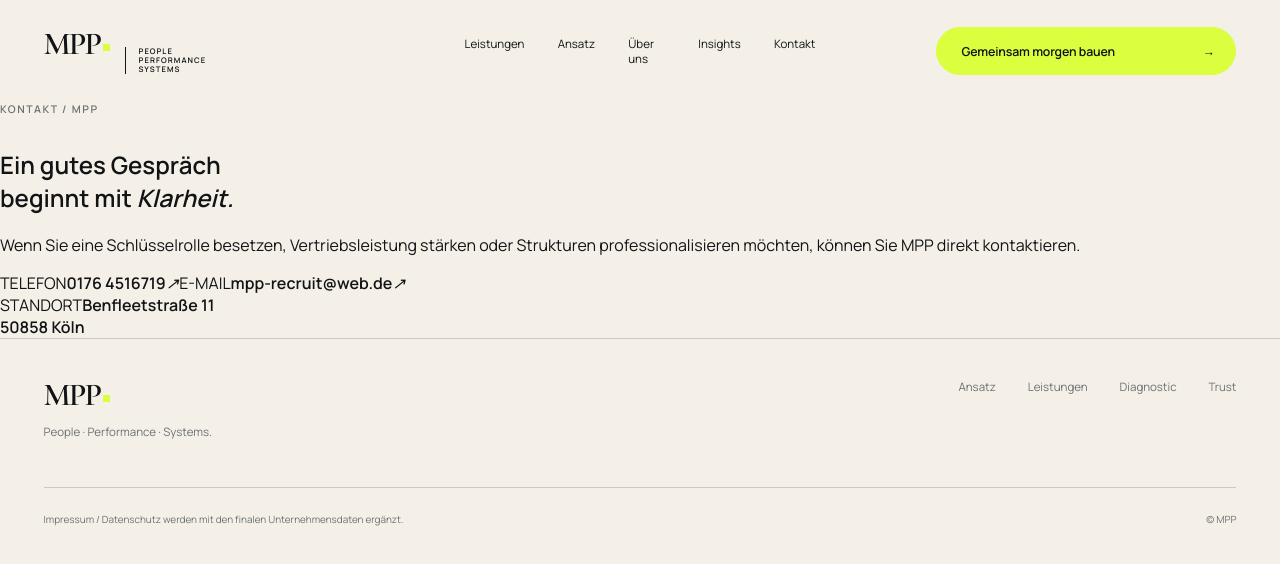
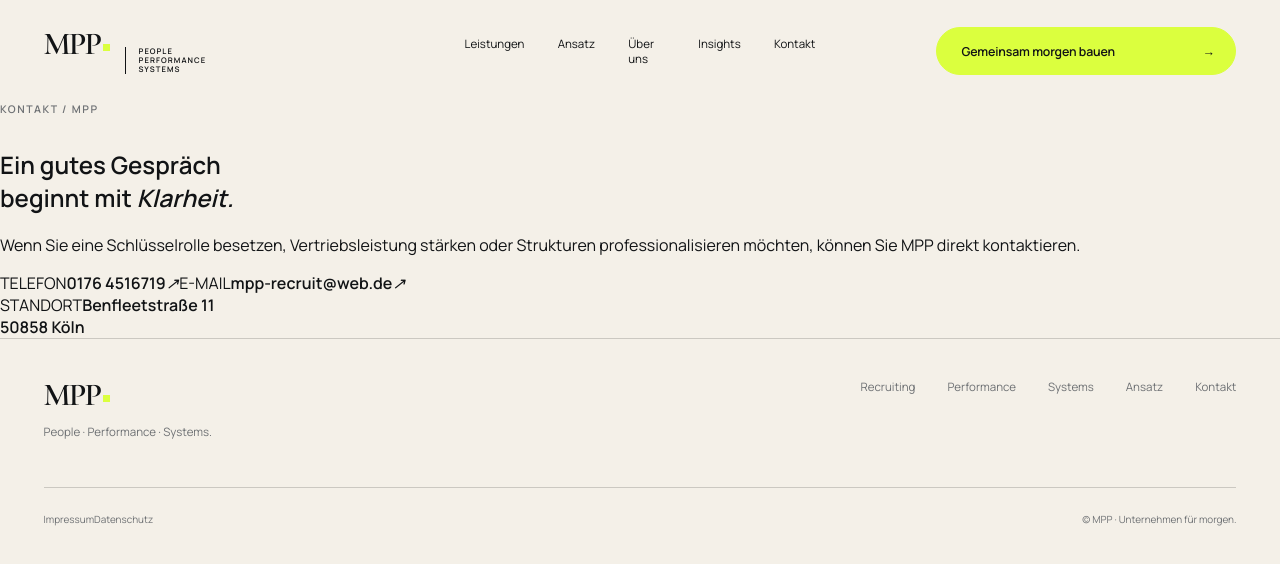
Before and after one commit to ravoeee-droid/MPP-Repo, a Next.js app: page /kontakt in a window 1280 px wide. Shown: the top 564 px of the page. Built offline with nearby package versions, Linux system fonts and the light colour scheme.

Commit message:
Add complete MPP footer navigation and legal links

```diff
--- a/components/mpp/site-footer.tsx
+++ b/components/mpp/site-footer.tsx
@@ -7,15 +7,21 @@ export function SiteFooter() {
       </div>
 
       <div className="site-footer__links">
-        <a href="#operating-system">Ansatz</a>
-        <a href="#services">Leistungen</a>
-        <a href="#diagnostic">Diagnostic</a>
-        <a href="#trust">Trust</a>
+        <a href="/recruiting">Recruiting</a>
+        <a href="/performance">Performance</a>
+        <a href="/systems">Systems</a>
+        <a href="/#operating-system">Ansatz</a>
+        <a href="/kontakt">Kontakt</a>
       </div>
 
       <div className="site-footer__legal">
-        <span>Impressum / Datenschutz werden mit den finalen Unternehmensdaten ergänzt.</span>
-        <span>© MPP</span>
+        <div>
+          <a href="/impressum">Impressum</a>
+          <a href="https://www.mpp-recruit.com/datenschutzerklarung/">
+            Datenschutz
+          </a>
+        </div>
+        <span>© MPP · Unternehmen für morgen.</span>
       </div>
     </footer>
   );
```
